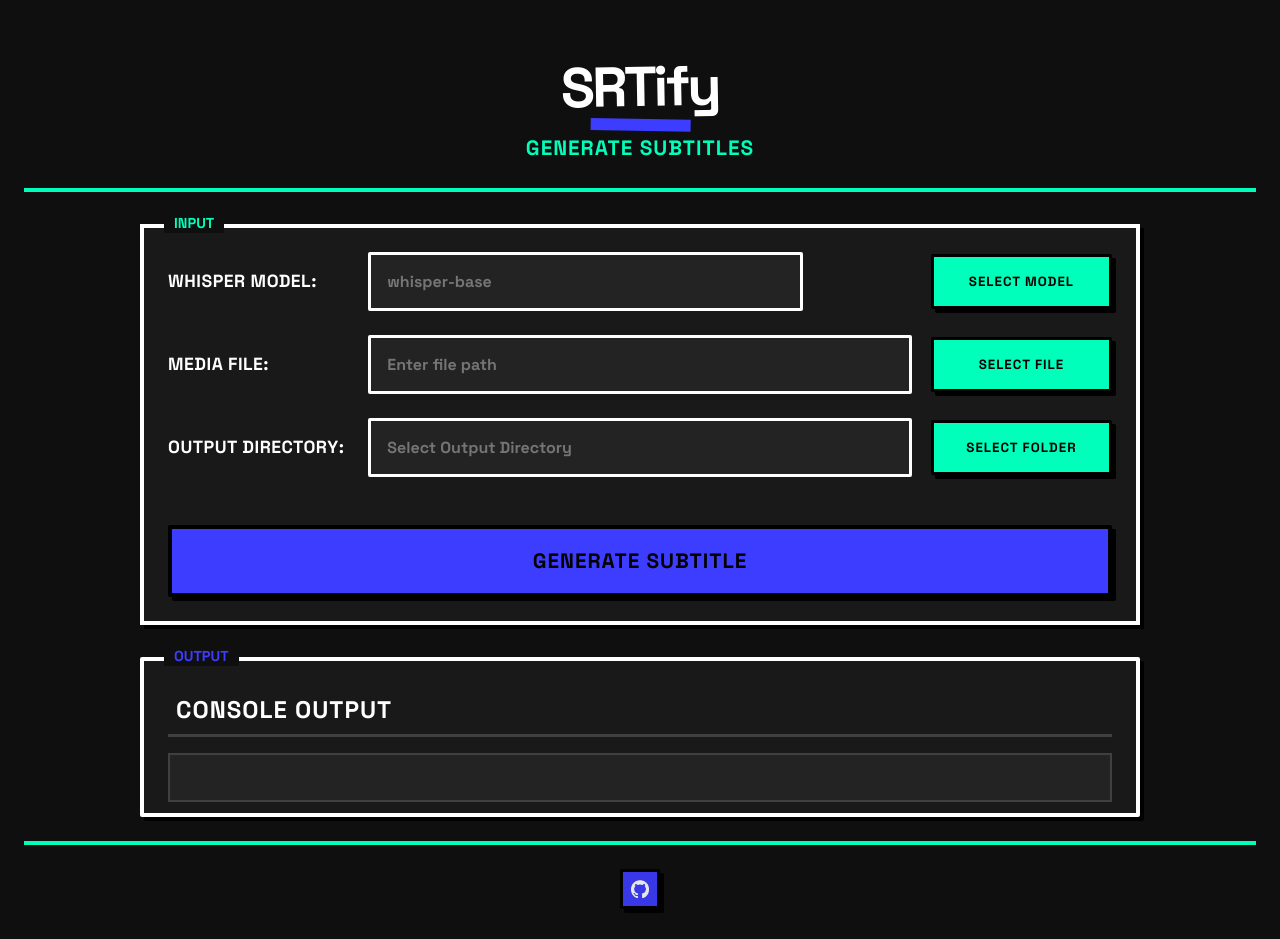
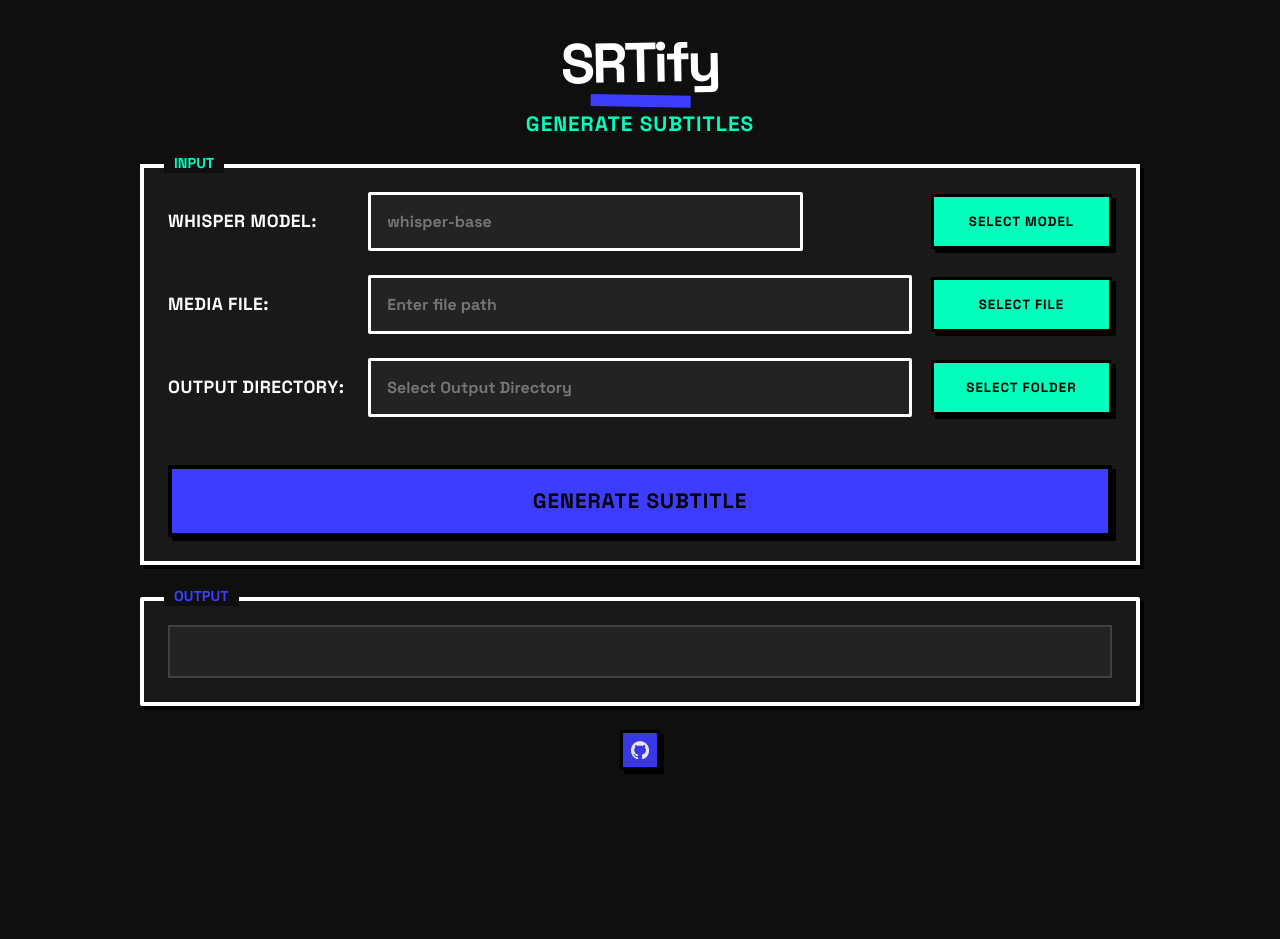
Before and after one commit to jebin2/SRTify, a website: page src/index.html in a window 1280 px wide. After the commit the page ends 800 px from the top, so only its background shows below. Drawn offline with Linux system fonts and the light colour scheme.

Commit message:
removed unwnated design

```diff
--- a/src/index.html
+++ b/src/index.html
@@ -62,7 +62,6 @@
 		</div>
 
 		<div class="output-area">
-			<h2>Console Output</h2>
 			<pre id="console"></pre>
 		</div>
 
--- a/src/styles.css
+++ b/src/styles.css
@@ -32,16 +32,13 @@
 .container {
 	height: 100vh;
 	margin: 0 auto;
-	padding: 1.5rem;
 	display: flex;
 	flex-direction: column;
 }
 
 header {
 	text-align: center;
-	margin-bottom: 2rem;
 	padding: 1.5rem 0;
-	border-bottom: 4px solid var(--accent-color);
 	position: relative;
 }
 
@@ -265,7 +262,7 @@
 	color: var(--text-primary);
 	font-size: 1rem;
 	padding: 1rem;
-	height: calc(100% - 3.5rem);
+	height: 100%;
 	line-height: 1.6;
 	font-weight: 500;
 	text-wrap: wrap;
@@ -305,8 +302,6 @@
 footer {
 	text-align: center;
 	padding: 1.5rem 0;
-	border-top: 4px solid var(--accent-color);
-	margin-top: 1.5rem;
 	flex-shrink: 0;
 }
 
```
